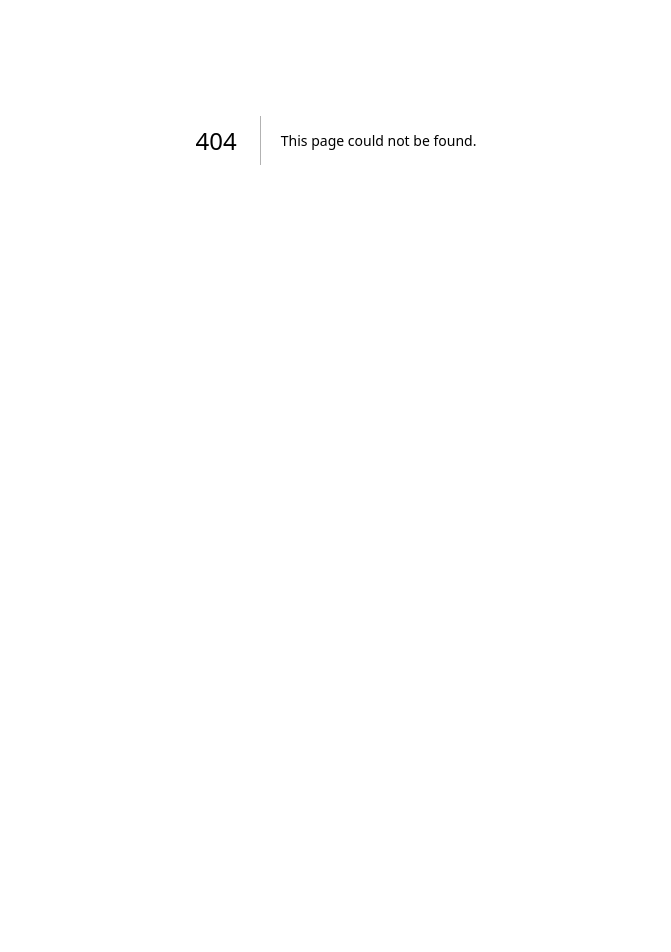
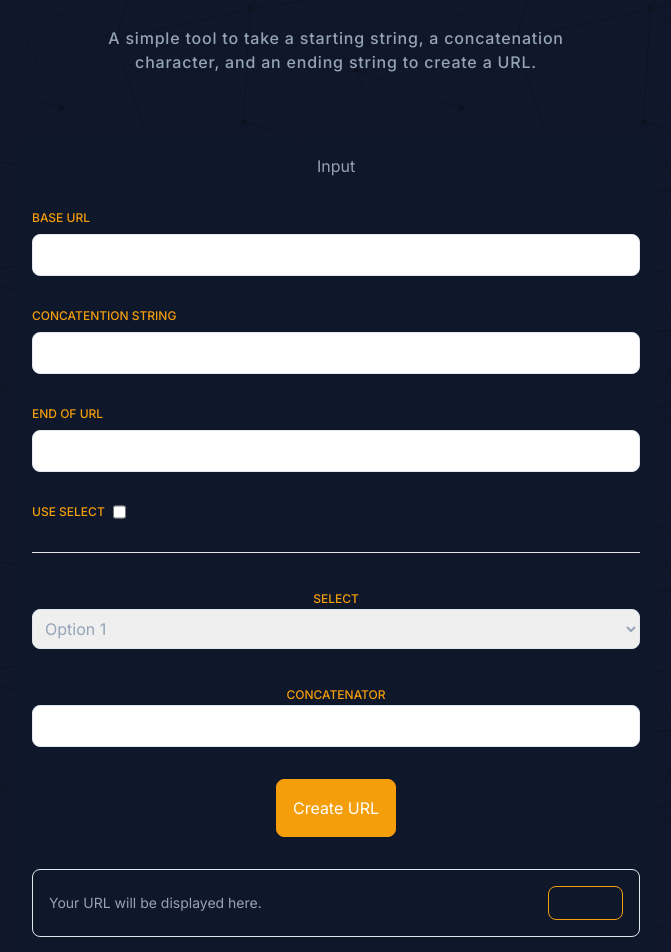
Before and after one commit to michaelgainford/michaelgainford.github.io, a Next.js app: page /tools in a window 1280 px wide. Before the commit this address had no page. Shown: the part 260-1212 px from the top of the page, without its empty margins (304-975 px from the left). Before the commit the page ends 800 px from the top, so only its background shows below. Built offline with nearby package versions, Linux system fonts and the light colour scheme; what tailwindcss-motion would draw is missing.

Commit message:
Added new tool for URL concatenation.

```diff
--- /dev/null
+++ b/app/tools/page.jsx
@@ -0,0 +1,145 @@
+"use client";
+// use state
+import { useState } from "react";
+
+// i want to create a statue for the checkbox
+
+
+import Link from "next/link";
+import Header from "@/components/header/Header";
+import H1 from "@/components/typography/H1Span";
+import PageIntro from "@/components/site_elements/Page_Intro";
+import Footer from "@/components/footer/Footer";
+import { globalPageStyles } from "@/data/Variables";
+import { mainStyles } from "@/data/Variables";
+
+//import DataForProjects from "@/data/Data_For_Projects";
+{/* Sort the projects by name... */}
+//DataForProjects.sort((a, b) => a.name.localeCompare(b.name));
+{/* ...and then by archived status */}
+//DataForProjects.sort((a, b) => a.archived - b.archived);
+
+const pageStyles = `bg-slate-900 text-slate-400 bg-brand-background bg-repeat`;
+const pageIntroText = `A simple tool to take a starting string, a concatenation character, and an ending string to create a URL.`;
+
+function CreateURL() {
+
+	{/* Part 1: Base URL */}
+	const baseURL = document.getElementById("base-url");
+	{/* Part 2: Concatenator */}
+	const concatenator = document.getElementById("concatenator");
+	{/* Part 3: Query String */}
+	const queryString = document.getElementById("query-string");
+
+	const createURLButton = document.querySelector("button");
+	const createdUrlOutput = document.querySelector(".created-url");
+
+	createURLButton.addEventListener("click", () => {
+		let url = `${baseURL.value}${concatenator.value}${queryString.value}`;
+		createdUrlOutput.textContent = url;
+	});
+
+	console.log('MG, baseURL:', createImageBitmap);
+}
+
+function copyURL() {
+	const copyURLButton = document.querySelector(".copy-url");
+	const urlOutput = document.querySelector(".created-url");
+
+	copyURLButton.addEventListener("click", () => {
+		let url = urlOutput.textContent;
+		navigator.clipboard.writeText(url);
+	});
+}
+
+
+export default function TOOL_URL_CONCATENATOR() {
+	return (
+		<div className={`${globalPageStyles} ${pageStyles}`}>
+
+			<Header />
+
+			<main className={`${mainStyles}`}>
+
+				<H1 text={`URL Converter`} />
+
+				<PageIntro
+				  text={pageIntroText}
+				  classes_text_colour={`font-current`}
+				  classes_text_alignment={`!text-center !text-balance`}
+				  classes_font_sizes={`text-xs/5 md:text-sm/6 lg:text-base/6 !xl:text-base/6`}
+				  classes_font_styling={`font-medium tracking-wider`}
+				  classes_width={`max-[80dvw] lg:!max-w-[800px]`}
+				  classes_margin={`!md:-mt-4 mb-12`}
+				  classes_other={``}
+				/>
+
+				<div className="flex w-full justify-center text-center motion motion-preset-slide-up motion-delay-[1000ms] motion-duration-50">
+					<div className="w-full rounded-lg url-maker [&_label]:uppercase [&_label]:text-amber-500 [&_label]:text-xs [&_label]:font-medium [&_label]:text-left">
+						{/*
+							I want three inputs that will create a URL for me.
+							1. The base URL
+							2. The concatenation character
+							3. The query string
+						*/}
+
+						<div className="flex flex-col gap-8 p-4 url-maker max-w-[50vw] mx-auto rounded-lg bg-slate-900">
+							<h2>Input</h2>
+							<div className="flex flex-col w-full gap-2 text-left pair">
+								<label htmlFor="base-url" className="text-sm font-medium text-left">Base URL</label>
+								<input type="text" id="base-url" name="base-url" className="w-full p-2 border rounded-lg border-slate-200" />
+							</div>
+
+							<div className="flex flex-col w-full gap-2 text-left pair">
+								<label htmlFor="custom-concatenator" className="text-sm font-medium text-left text-amber-500">Concatention String</label>
+								<input type="text" id="custom-concatenator" name="custom-concatenator" className="w-full p-2 border rounded-lg border-slate-200" />
+							</div>
+
+							<div className="flex flex-col w-full gap-2 text-left pair">
+								<label htmlFor="query-string" className="text-sm font-medium text-left0">End of URL</label>
+								<input type="text" id="query-string" name="query-string" className="w-full p-2 border rounded-lg border-slate-200" />
+							</div>
+
+							{/* create a checkbox below */}
+							<div className="flex w-full gap-2 text-left pair">
+								<label htmlFor="use-select" className="text-sm font-medium text-left text-amber-500">Use Select</label>
+								<input type="checkbox" id="use-select" name="use-select" />
+							</div>
+
+							<hr />
+
+							<div className="pair">
+								<label htmlFor="select" className="text-sm font-medium text-left text-amber-500">Select</label>
+								<select id="select" name="select" className="w-full p-2 border rounded-lg border-slate-200">
+									<option value="1">Option 1</option>
+									<option value="2">Option 2</option>
+									<option value="3">Option 3</option>
+								</select>
+							</div>
+							<div className="pair">
+								<label htmlFor="concatenator" className="text-sm font-medium text-left text-amber-500">Concatenator</label>
+								<input type="text" id="concatenator" name="concatenator" className="w-full p-2 border rounded-lg border-slate-200" />
+							</div>
+
+							<button onClick={CreateURL} className="p-4 mx-auto text-white border rounded-lg border-amber-500 bg-amber-500 w-fit">Create URL</button>
+
+							<div className="w-full p-4 border rounded-lg border-slate-200">
+								<p className="flex items-center text-sm space-between">
+									{/* This is where the created URL will be displayed */}
+									<span className="created-url">Your URL will be displayed here.</span>
+									<button onClick={copyURL} className="p-2 ml-auto text-xs border rounded-lg cursor-pointer border-amber-500 text-amber-500 text-slate-900 copy-url">Copy URL</button>
+								</p>
+							</div>
+						</div>
+
+					</div>
+
+				</div>
+
+			</main>
+
+			<Footer />
+
+		</div>
+	);
+}
```
